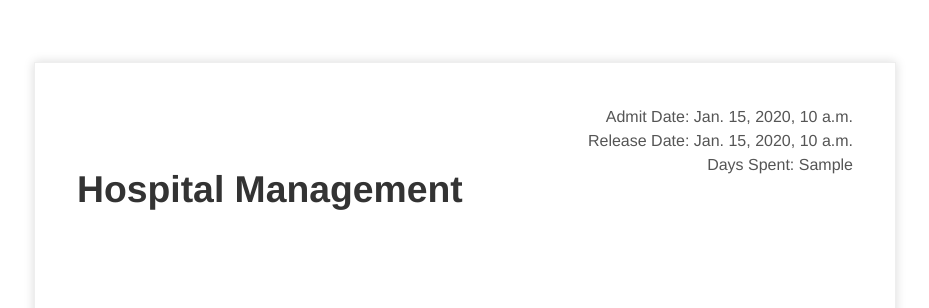
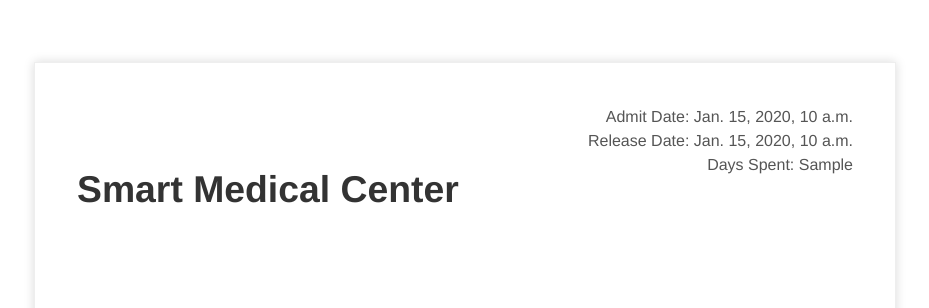
Before and after one commit to AbdullahArean/DUSmartMedicalCenter, a Django app: template templates/hospital/download_bill.html in a window 1280 px wide. Shown: the top 308 px of the page, without its empty margins (175-1104 px from the left). Run offline with Django 3.2, Linux system fonts and the light colour scheme; the template is opened without the code that fills it: most values are stand-ins (such as "Sample title", 1, 10 or a date in 2020); some libraries are stand-ins or nearby versions.

Commit message:
Name Updated

```diff
--- a/templates/hospital/download_bill.html
+++ b/templates/hospital/download_bill.html
@@ -122,7 +122,7 @@
           <table>
             <tr>
               <td class="title">
-                <h5>Hospital Management</h5>
+                <h5>Smart Medical Center</h5>
               </td>
 
               <td>
```
